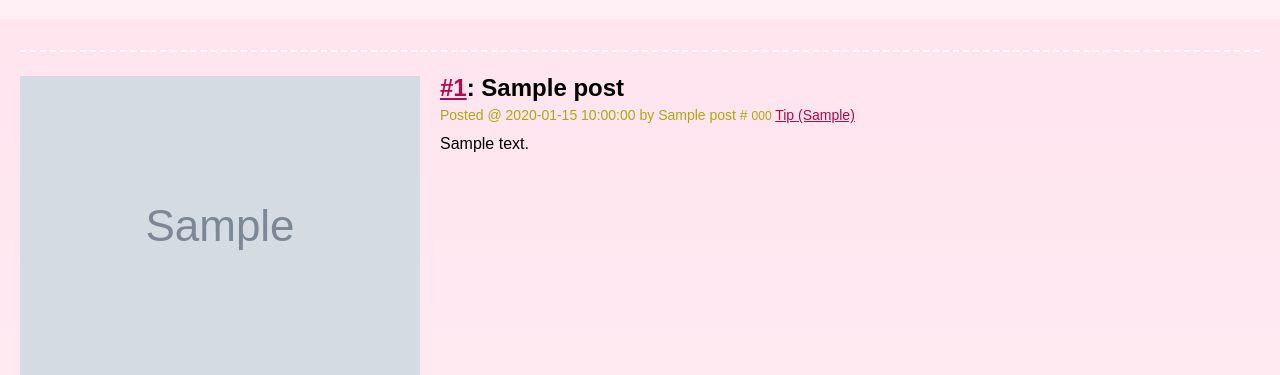
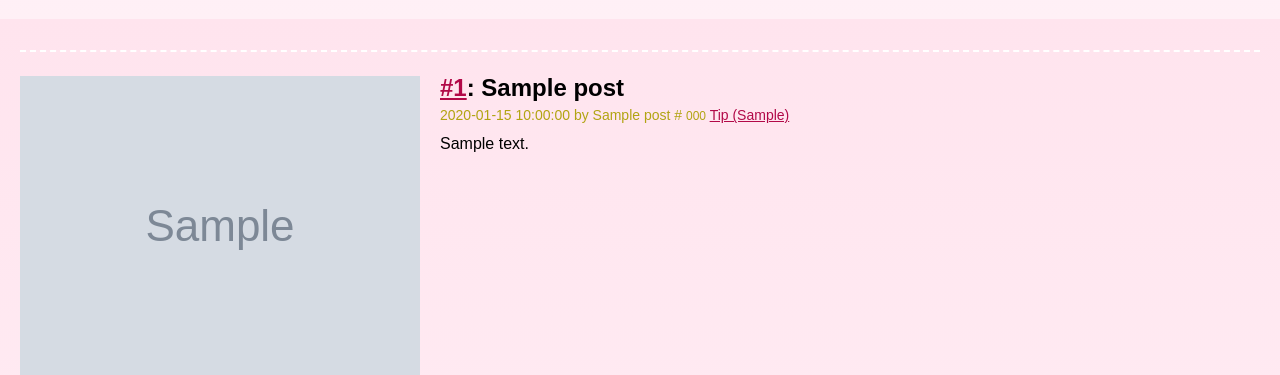
Before and after one commit to eiritana/soyboard, a Flask app: page /posts/1 in a window 1280 px wide. Shown: the part 781-1156 px from the top of the page. Run offline with Flask 2, Linux system fonts and the light colour scheme; data comes from the database, SQL or seed files in the repository; tables that the repository leaves empty hold one stand-in row (values such as "Sample post"); grey boxes marked "Sample" are stand-in pictures; some libraries are stand-ins or nearby versions.

Commit message:
Removed "Posted by" bit from post meta html

```diff
--- a/soyboard/templates/base.html
+++ b/soyboard/templates/base.html
@@ -10,7 +10,7 @@
         <h1><a href="/posts/{{ post.id }}">#{{ post.id }}</a>{% if post.subject %}: {{ post.subject }}{% endif %}</h1>
       {% endif %}
       <p>
-        Posted @ <time>{{ post.timestamp }}</time> by
+        <time>{{ post.timestamp }}</time> by
         {% if post.name %}{{ post.name }}{% if post.tripcode %} # <span class="tripcode">{{ post.tripcode }}</span>{% endif %}{% else %}Anonymous{% endif %}
         {% if post.tip_link %}<a href="{{ post.tip_link }}">Tip ({{ post.tip_domain}})</a>{% endif %}
     </p>
```
